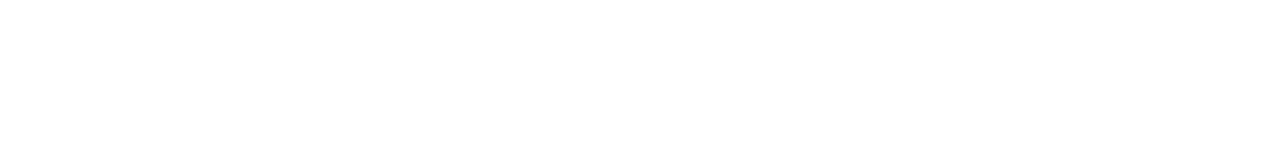
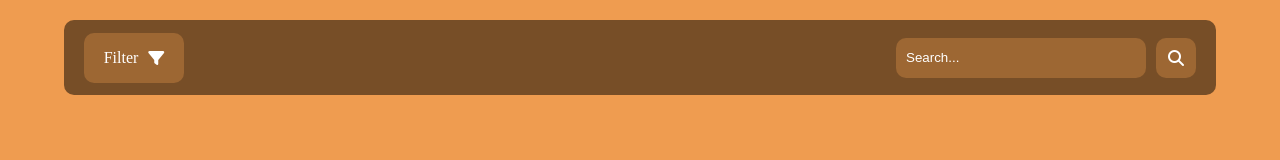
Before and after one commit to PhantomZhuk/QR-Project, a website: page public/shop/index.html in a window 1280 px wide. Drawn offline with nearby package versions, Linux system fonts and the light colour scheme.

Commit message:
add shop page

```diff
--- a/public/shop/index.html
+++ b/public/shop/index.html
@@ -12,12 +12,25 @@
     <script src='https://cdnjs.cloudflare.com/ajax/libs/axios/1.7.7/axios.js'
         integrity='sha512-luUnkeG+uabiT2pZdi5ME5uADvq+FpDs2fK5V0nVXrHCND9F077fKaE9W//oJvGnWSmwQmCau63A6s3um1NZmg=='
         crossorigin='anonymous'></script>
+    <link rel='stylesheet' href='https://cdnjs.cloudflare.com/ajax/libs/font-awesome/6.7.1/css/all.css'
+        integrity='sha512-gUmZC4CtgECJeVW1aeRk2AmpdQsl1ABsR8Cp4PmvANxm+TzwNNpe2MoJT/htbYsn0GR9+sIMDrd9vT9Pt0ZANA=='
+        crossorigin='anonymous' />
 </head>
 
 <body>
 
     <div class="wrap">
-
+        <header>
+            <div class="filterBtn">Filter <i class="fa-solid fa-filter"></i></div>
+            <div class="filterContainer"></div>
+            <div class="searchProductContainer">
+                <input type="text" id="searchInput" placeholder="Search...">
+                <div class="searchBtn"><i class="fa-solid fa-magnifying-glass"></i></div>
+            </div>
+        </header>
+        <main>
+            <div class="productsContainer"></div>
+        </main>
     </div>
 
     <script src="./main.js"></script>
--- a/public/shop/style.scss
+++ b/public/shop/style.scss
@@ -0,0 +1,77 @@
+* {
+    padding: 0;
+    margin: 0;
+    box-sizing: border-box;
+}
+
+.wrap {
+    width: 100%;
+    min-height: 100vh;
+    display: flex;
+    flex-direction: column;
+    align-items: center;
+    background-color: #ef9c50;
+    padding-top: 20px;
+
+    header {
+        width: 90%;
+        height: 75px;
+        display: flex;
+        justify-content: space-between;
+        align-items: center;
+        padding: 20px;
+        background-color: #774e27;
+        border-radius: 10px;
+
+        .searchProductContainer {
+            width: 300px;
+            display: flex;
+            justify-content: space-between;
+            align-items: center;
+
+            input {
+                width: 250px;
+                height: 40px;
+                border-radius: 10px;
+                border: none;
+                padding-left: 10px;
+                background-color: #9d6733;
+                outline: none;
+                color: #fff;
+
+                &::placeholder {
+                    color: #fff;
+                }
+            }
+
+            .searchBtn {
+                width: 40px;
+                height: 40px;
+                border-radius: 10px;
+                border: none;
+                background-color: #9d6733;
+                cursor: pointer;
+                display: flex;
+                justify-content: center;
+                align-items: center;
+                color: #fff;
+            }
+        }
+
+        .filterBtn {
+            width: 100px;
+            height: 50px;
+            display: flex;
+            justify-content: center;
+            align-items: center;
+            color: #fff;
+            cursor: pointer;
+            background-color: #9d6733;
+            border-radius: 10px;
+
+            i {
+                margin-left: 10px;
+            }
+        }
+    }
+}
```
Also changed, not shown: public/shop/style.css, 1 other file.
